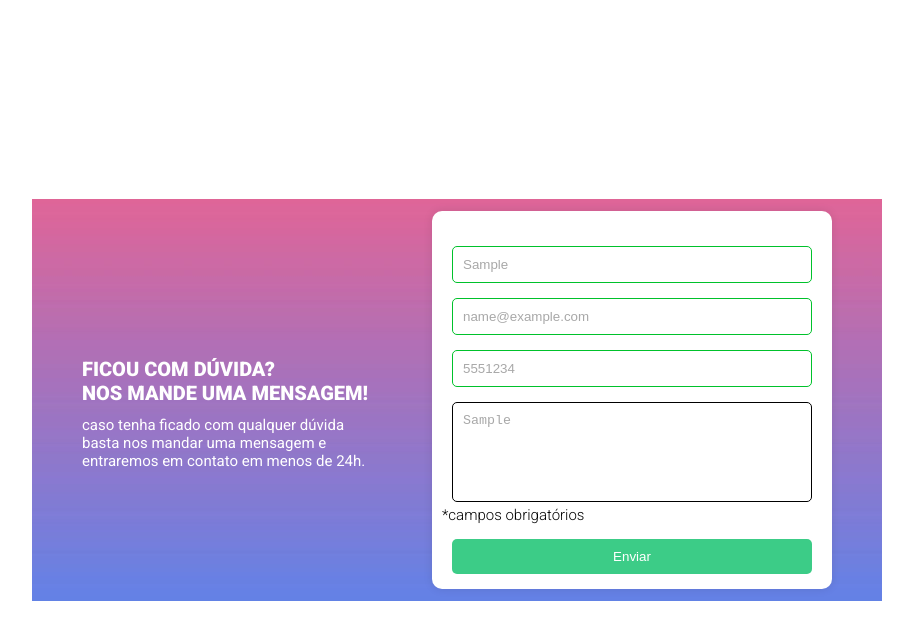
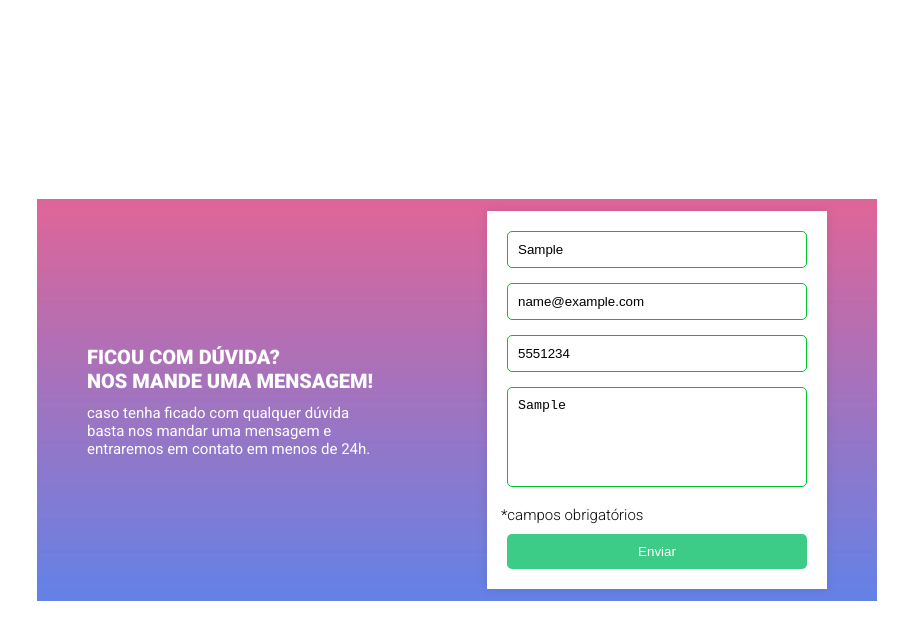
Before and after one commit to FlaviaColiv/Quest-HTML-CSS-JS-intermediario---Desafio---Formulario-com-validacao-Flavia_Oliveira, a plain HTML site: page index.html in a window 1280 px wide. Both pictures are taken after typing "Sample", "name@example.com", "5551234", "Sample" into the empty fields and a click on the button "Enviar". Shown: the whole page, without its empty margins (183-1096 px from the left). Drawn offline with Linux system fonts and the light colour scheme; a web font is replaced by a local one.

Commit message:
jsCssHtml Inter 010325 7

```diff
--- a/index.html
+++ b/index.html
@@ -35,7 +35,7 @@
                 <textarea id="mensagem" name="mensagem" placeholder="Mensagem *"></textarea>
                 <span class="erro"></span>
 
-                <p>*campos obrigatórios</p>
+                <p class="campo">*campos obrigatórios</p>
 
                 <button type="submit">Enviar</button>
             </form>
--- a/src/estilos.css
+++ b/src/estilos.css
@@ -16,12 +16,12 @@ main {
     width: 800xp;
     height: 402px;
     background: 100vh url(./background/desafio3/3715c9cd9f8486e8d371be79339c8492.jpeg);
-    padding: 12px 50px;
+    /* padding: 12px 50px;*/
 }
 
 .texto  {
-    /* width: 300px; */
     height: 111px;
+    margin-left: 50px;
     padding-top: 146px;
     padding-right: 50px;
     color: #fff;
@@ -40,23 +40,19 @@ main {
 }
 
 .container {
-    width: 340px;
-    height: 378px;
+    margin: 12px 50px;
+    max-width: 340px;
+    max-height: 378px;
     background: #fff;
     padding: 20px;
-    border-radius: 10px;
+    border: 1px;
     box-shadow: 0 0 10px rgba(0, 0, 0, 0.1);
     width: 400px;
     font-size: 15px;
 }
 
-.formulario {
-
-}
-
 label {
     display: block;
-    margin-top: 10px;
 }
 
 textarea {
@@ -68,22 +64,23 @@ textarea {
 input, textarea {
     width: 100%;
     padding: 10px;
-    margin-top: 5px;
+    margin: 0 15px 15px 0;
+    /* margin-top: 5px; */
     border:  1px solid #000;
     border-radius: 5px;
     outline: none;
-    color: #A8A8A8;
+}
+
+.container p {
+    /* margin: -11px 0 0 -6px; */
+    margin: 0px 0 -10px -6px ;
 }
 
 
-.container p {
-    margin: 0 -10px;
-}
-
 button {
-    width: 100%;
+    width: 300px;
     padding: 10px;
-    margin-top: 15px;
+    margin-top: 20px;
     background: #3CCC87;
     color: white;
     border: none;
@@ -113,5 +110,11 @@ input.erro, textarea.erro {
     color: red;
     font-size: 8px;
     display: block;
-    margin-bottom: -10.5px;
+    margin-top: -15px;
+    margin-bottom: 5px;
 }
+
+
+.container .campo.erro {
+    margin: 0px 0 -10px -6px ;
+}
--- a/src/js.js
+++ b/src/js.js
@@ -3,7 +3,7 @@ document.getElementById("formulario").addEventListener("submit", function(event)
     event.preventDefault();
 
     let valido = true;
-    const campos = ["nome", "email", "telefone", "duvida"];
+    const campos = ["nome", "email", "telefone", "mensagem"];
 
     campos.forEach(function(campo) {
         const input = document.getElementById(campo);
@@ -15,6 +15,7 @@ document.getElementById("formulario").addEventListener("submit", function(event)
             input.classList.remove("sucesso");
             mensagemErro.textContent = "Campo obrigatório";
             mensagemErro.classList.add("mensagem-erro");
+
         } else {
             input.classList.remove("erro");
             input.classList.add("sucesso");
@@ -23,7 +24,4 @@ document.getElementById("formulario").addEventListener("submit", function(event)
         }
     });
 
-    if (valido) {
-        alert("Formulário enviado com sucesso!");
-    }
 });
```
